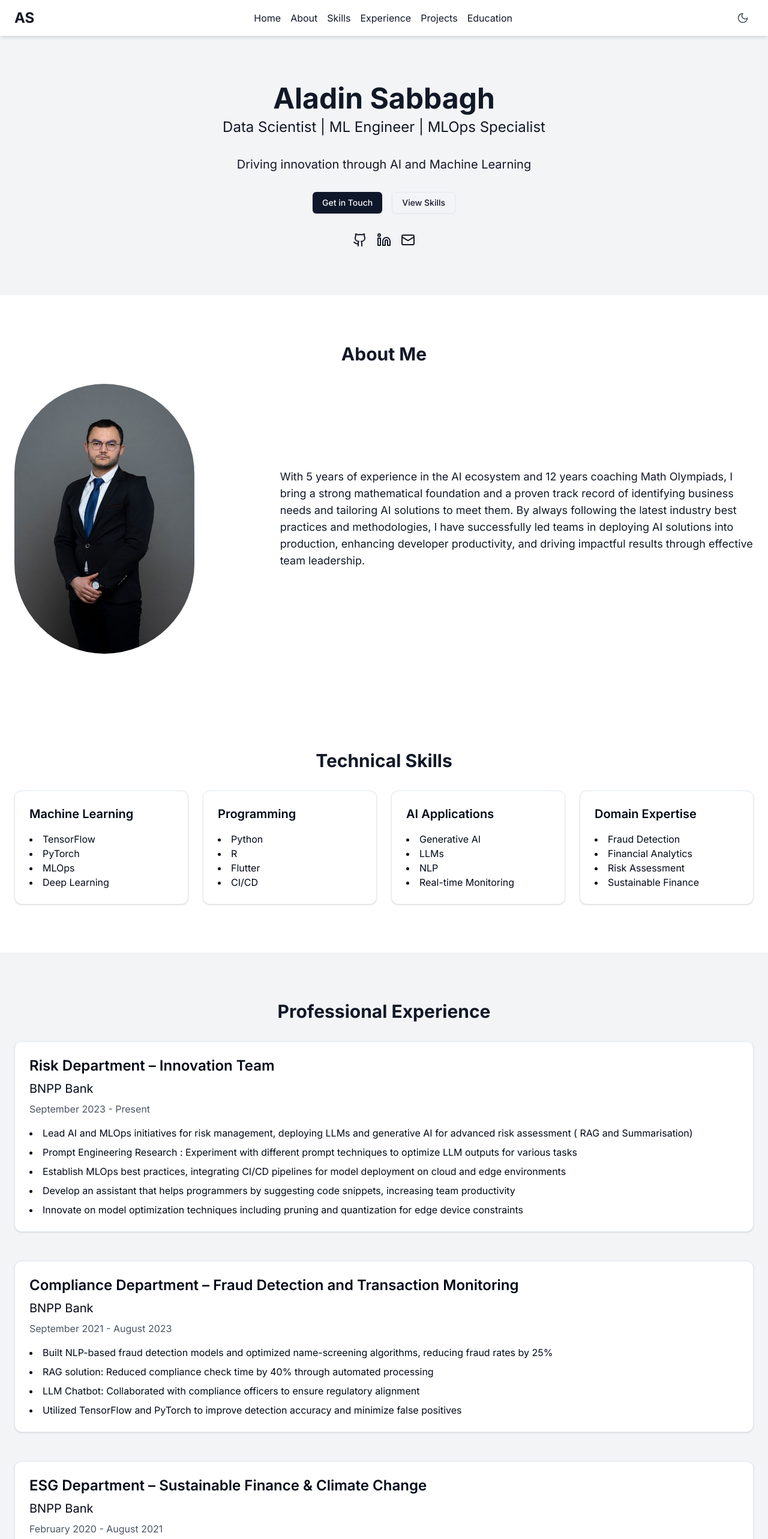
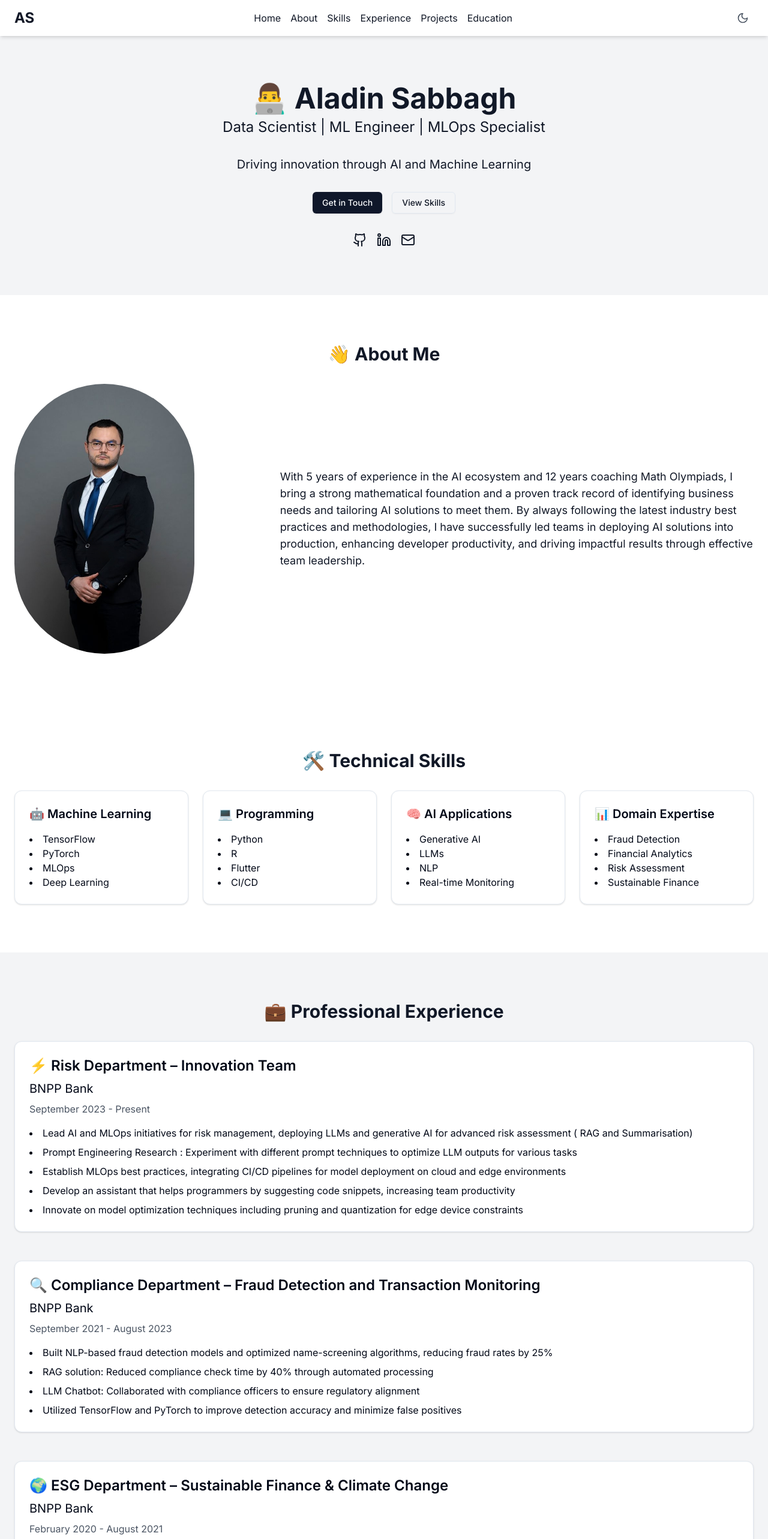
Before and after one commit to alaeddine-abbagh/my_portfolio, a Next.js app: page / in a window 1280 px wide. Shown: the top 2566 px of the page at 60% size. Built offline with nearby package versions, Linux system fonts and the light colour scheme.

Commit message:
emoji modif

```diff
--- a/app/page.tsx
+++ b/app/page.tsx
@@ -10,6 +10,7 @@ import { GithubIcon, LinkedinIcon, Mail, Moon, Sun } from "lucide-react"
 
 export default function Portfolio() {
   const [darkMode, setDarkMode] = useState(false)
+  const [copySuccess, setCopySuccess] = useState(false)
 
   useEffect(() => {
     if (darkMode) {
@@ -39,6 +40,16 @@ export default function Portfolio() {
   const toggleDarkMode = () => {
     setDarkMode(!darkMode)
   }
+
+  const copyEmailToClipboard = async () => {
+    try {
+      await navigator.clipboard.writeText('sabbaghalaeddine@gmail.com');
+      setCopySuccess(true);
+      setTimeout(() => setCopySuccess(false), 2000); // Reset after 2 seconds
+    } catch (err) {
+      console.error('Failed to copy email:', err);
+    }
+  };
 
   return (
     <div className="min-h-screen bg-gray-100 dark:bg-gray-900 text-gray-900 dark:text-gray-100 transition-colors duration-300">
@@ -78,7 +89,7 @@ export default function Portfolio() {
             transition={{ duration: 0.5 }}
             className="text-5xl font-bold mb-2"
           >
-            Aladin Sabbagh
+            👨‍💻 Aladin Sabbagh
           </motion.h1>
           <motion.h2
             initial={{ opacity: 0, y: -20 }}
@@ -102,8 +113,11 @@ export default function Portfolio() {
             transition={{ duration: 0.5, delay: 0.3 }}
             className="flex justify-center space-x-4"
           >
-            <Button className="button-glow" asChild>
-              <Link href="#contact">Get in Touch</Link>
+            <Button
+              className="button-glow"
+              onClick={copyEmailToClipboard}
+            >
+              {copySuccess ? 'Email Copied! ✓' : 'Get in Touch'}
             </Button>
             <Button variant="outline" className="button-glow" asChild>
               <Link href="#skills">View Skills</Link>
@@ -134,7 +148,7 @@ export default function Portfolio() {
       {/* About Section */}
       <section id="about" className="py-20 bg-white dark:bg-gray-800">
         <div className="container mx-auto px-6">
-          <h2 className="text-3xl font-bold mb-8 text-center text-fade">About Me</h2>
+          <h2 className="text-3xl font-bold mb-8 text-center text-fade">👋 About Me</h2>
           <div className="flex flex-col md:flex-row items-center">
             <div className="md:w-1/3 mb-8 md:mb-0">
               <Image
@@ -160,13 +174,13 @@ export default function Portfolio() {
       {/* Skills Section */}
       <section id="skills" className="py-20 bg-white dark:bg-gray-800">
         <div className="container mx-auto px-6">
-          <h2 className="text-3xl font-bold mb-8 text-center">Technical Skills</h2>
+          <h2 className="text-3xl font-bold mb-8 text-center">🛠️ Technical Skills</h2>
           <div className="grid grid-cols-1 md:grid-cols-2 lg:grid-cols-4 gap-6">
             {[
-              { title: "Machine Learning", skills: ["TensorFlow", "PyTorch", "MLOps", "Deep Learning"] },
-              { title: "Programming", skills: ["Python", "R", "Flutter", "CI/CD"] },
-              { title: "AI Applications", skills: ["Generative AI", "LLMs","NLP", "Real-time Monitoring"] },
-              { title: "Domain Expertise", skills: ["Fraud Detection", "Financial Analytics", "Risk Assessment", "Sustainable Finance"] }
+              { title: "🤖 Machine Learning", skills: ["TensorFlow", "PyTorch", "MLOps", "Deep Learning"] },
+              { title: "💻 Programming", skills: ["Python", "R", "Flutter", "CI/CD"] },
+              { title: "🧠 AI Applications", skills: ["Generative AI", "LLMs","NLP", "Real-time Monitoring"] },
+              { title: "📊 Domain Expertise", skills: ["Fraud Detection", "Financial Analytics", "Risk Assessment", "Sustainable Finance"] }
             ].map((category, index) => (
               <Card key={index} className="p-6 hover-card">
                 <h3 className="text-xl font-semibold mb-4">{category.title}</h3>
@@ -184,11 +198,11 @@ export default function Portfolio() {
       {/* Experience Section */}
       <section id="experience" className="py-20">
         <div className="container mx-auto px-6">
-          <h2 className="text-3xl font-bold mb-8 text-center">Professional Experience</h2>
+          <h2 className="text-3xl font-bold mb-8 text-center">💼 Professional Experience</h2>
           <div className="space-y-12">
             {[
               {
-                title: "Risk Department – Innovation Team",
+                title: "⚡ Risk Department – Innovation Team",
                 company: "BNPP Bank",
                 date: "September 2023 - Present",
                 responsibilities: [
@@ -200,7 +214,7 @@ export default function Portfolio() {
                 ]
               },
               {
-                title: "Compliance Department – Fraud Detection and Transaction Monitoring",
+                title: "🔍 Compliance Department – Fraud Detection and Transaction Monitoring",
                 company: "BNPP Bank",
                 date: "September 2021 - August 2023",
                 responsibilities: [
@@ -211,7 +225,7 @@ export default function Portfolio() {
                 ]
               },
               {
-                title: "ESG Department – Sustainable Finance & Climate Change",
+                title: "🌍 ESG Department – Sustainable Finance & Climate Change",
                 company: "BNPP Bank",
                 date: "February 2020 - August 2021",
                 responsibilities: [
@@ -238,32 +252,32 @@ export default function Portfolio() {
       {/* Projects Section */}
       <section id="projects" className="py-20 bg-white dark:bg-gray-800">
         <div className="container mx-auto px-6">
-          <h2 className="text-3xl font-bold mb-8 text-center">Personal Projects</h2>
+          <h2 className="text-3xl font-bold mb-8 text-center">🚀 Personal Projects</h2>
           <div className="grid grid-cols-1 md:grid-cols-2 gap-6">
             {[
               {
-                title: "Emoji Generator",
-                description: "An LLM emoji generator in production, sign up with email and then describe your favourite emoji!",
+                title: "😊 Emoji Generator",
+                description: "An LLM emoji generator in production, sign up with email and then describe your favourite emoji! Like and see the emojis of others ( Refresh if does not show immediately) ",
                 link: "https://emojimakeraladin.vercel.app"
               },
               {
-                title: "LLM for Mathematics ( coming live soon)",
+                title: "🔢 LLM for Mathematics ( coming live soon)",
                 description: "Specialized language model fine-tuned for mathematical problem-solving and theorem proving applications."
               },
               {
-                title: "Icebreaker: People Search with LLMs",
+                title: "🔎 Icebreaker: People Search with LLMs",
                 description: "Developed a Streamlit-powered Langchain Python application that leverages LLM technology to search and analyze information about individuals, providing comprehensive insights from internet sources."
               },
               {
-                title: "Flutter & C+ Development Suite",
+                title: "📱 Flutter & C+ Development Suite",
                 description: "Created multiple web and Android applications including an interactive Quiz App for knowledge testing and a comprehensive Meal Planning app with recipe management features."
               },
               {
-                title: "RAG (Retrieval-Augmented Generation)",
+                title: "🔄 RAG (Retrieval-Augmented Generation)",
                 description: "Implementation of a RAG system that enhances LLM responses with real-time document retrieval and context integration."
               },
               {
-                title: "LLM Fine Tuning",
+                title: "⚙️ LLM Fine Tuning",
                 description: "Advanced techniques for customizing large language models to specific domains while maintaining efficiency and performance."
               }
             ].map((project, index) => (
@@ -288,7 +302,7 @@ export default function Portfolio() {
       {/* Education Section */}
       <section id="education" className="py-20">
         <div className="container mx-auto px-6">
-          <h2 className="text-3xl font-bold mb-8 text-center">Education</h2>
+          <h2 className="text-3xl font-bold mb-8 text-center">🎓 Education</h2>
           <div className="space-y-8">
             {[
               {
@@ -331,7 +345,7 @@ export default function Portfolio() {
       {/* Skills & Certificates Section */}
       <section id="certificates" className="py-20 bg-white dark:bg-gray-800">
         <div className="container mx-auto px-6">
-          <h2 className="text-3xl font-bold mb-8 text-center">Skills & certificates</h2>
+          <h2 className="text-3xl font-bold mb-8 text-center">📜 Skills & Certificates</h2>
           <div className="space-y-4">
             <div className="text-lg">
               <Link href="https://www.coursera.org/specializations/machine-learning-engineering-for-production-mlops" target="_blank" className="text-blue-600 dark:text-blue-400 hover:underline">
```
